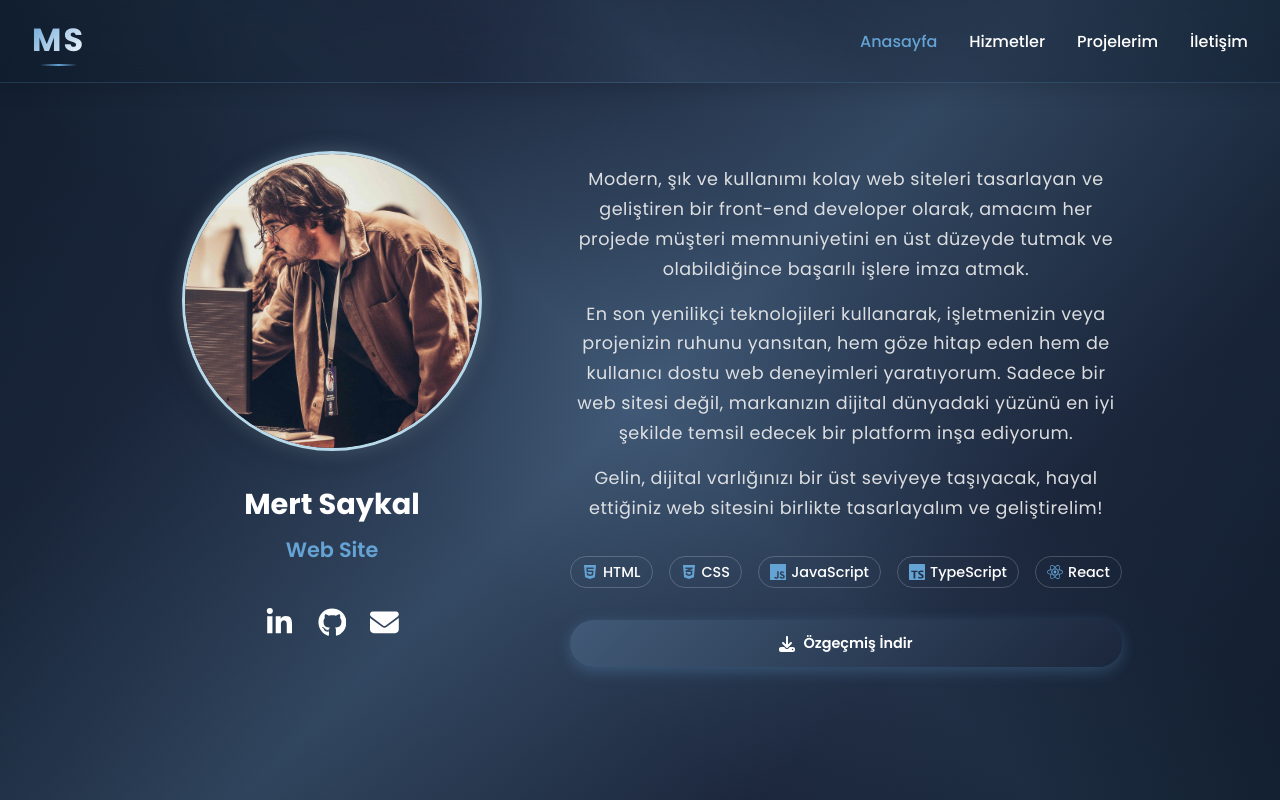
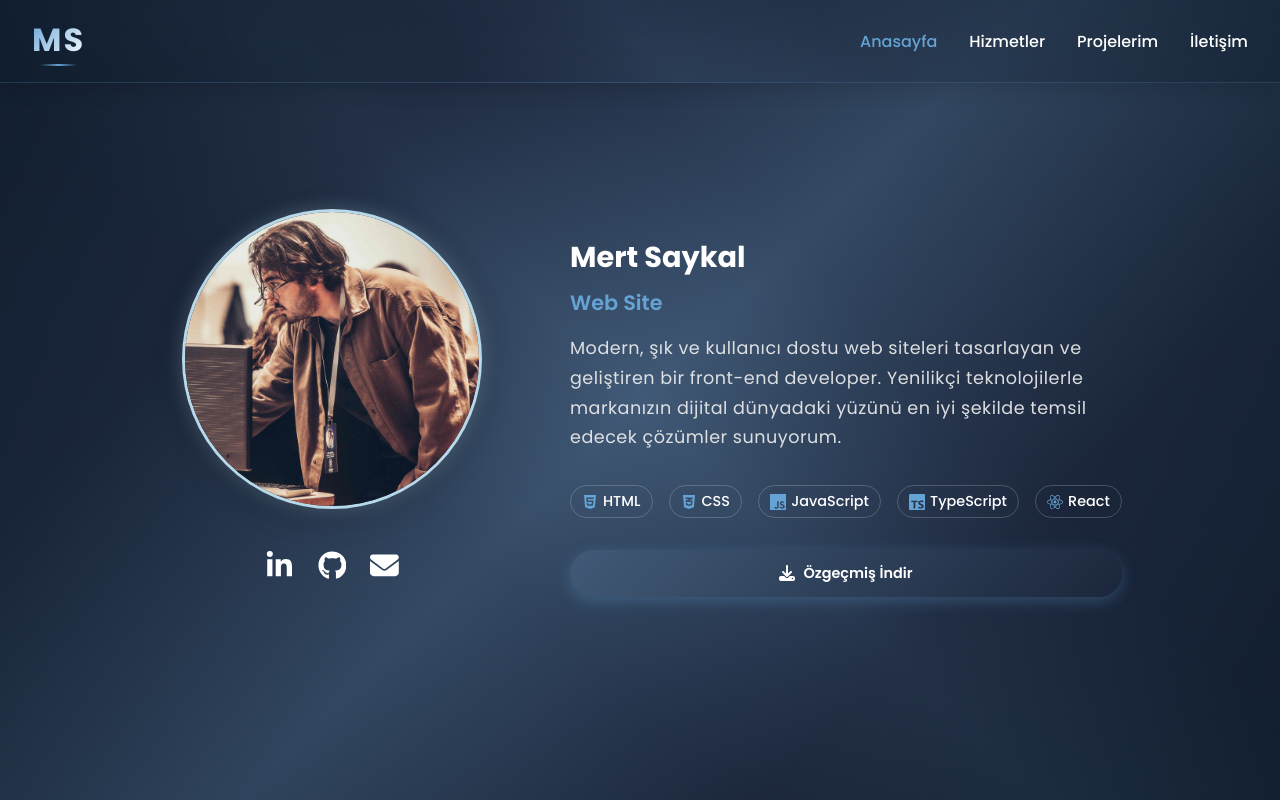
Before and after one commit to riavenn/portfolyo-web, a React (Create React App) app: page / in a window 1280 px wide. Shown: the top 800 px of the page. Built offline with nearby package versions, Linux system fonts and the light colour scheme; the HTML template or start-up script is replaced by a standard one.

Commit message:
Header changes: Profile-title and profile-name have been moved from the left to the right. The description text has been shortened.

```diff
--- a/src/App.css
+++ b/src/App.css
@@ -207,6 +207,7 @@
   line-height: 1.7;
   margin-bottom: 15px;
   color: #f0f0f0;
+  text-align: left;
 }
 
 .admin-loading p {
@@ -698,6 +699,61 @@ body {
   margin-top: 2rem;
 }
 
+.profile-text .profile-name {
+  font-size: 1.8rem;
+  font-weight: 700;
+  margin: 0 0 0.5rem 0;
+  color: #fff;
+  text-align: left;
+  opacity: 0;
+  transform: translateY(20px);
+  animation: slideInFade 0.8s ease-out 0.5s forwards;
+}
+
+.profile-text .profile-title {
+  font-size: 1.3rem;
+  font-weight: 600;
+  margin-bottom: 1rem;
+  color: #65a3d5;
+  text-align: left;
+  opacity: 0;
+  transform: translateY(20px);
+  animation: slideInFade 0.8s ease-out 0.7s forwards;
+}
+
+.profile-text .header-text-content {
+  margin-bottom: 1.5rem;
+  max-width: 100%;
+  display: block;
+  opacity: 0;
+  transform: translateY(20px);
+  animation: fadeInUp 0.8s ease-out 0.6s forwards;
+}
+
+.profile-text .about-me-container {
+  margin-bottom: 1.5rem;
+  max-width: 100%;
+  display: block;
+  opacity: 0;
+  transform: translateY(20px);
+  animation: fadeInUp 0.8s ease-out 0.6s forwards;
+}
+
+.profile-text .header-text-content {
+  margin-left: 0;
+  padding-left: 0;
+  width: 100%;
+}
+
+.profile-text .profile-name,
+.profile-text .profile-title {
+  margin-left: 0;
+  text-align: left;
+  width: 100%;
+  padding-left: 0;
+  margin-right: 0;
+}
+
 /* Profile text animation */
 @keyframes slideInFromRight {
   0% {
--- a/src/App.js
+++ b/src/App.js
@@ -206,11 +206,9 @@ function Header() {
     name: "Mert Saykal",
     title: "Web Tasarımı",
     description1:
-      "Modern, şık ve kullanımı kolay web siteleri tasarlayan ve geliştiren bir front-end developer olarak, amacım her projede müşteri memnuniyetini en üst düzeyde tutmak ve olabildiğince başarılı işlere imza atmak.",
-    description2:
-      "En son yenilikçi teknolojileri kullanarak, işletmenizin veya projenizin ruhunu yansıtan, hem göze hitap eden hem de kullanıcı dostu web deneyimleri yaratıyorum. Sadece bir web sitesi değil, markanızın dijital dünyadaki yüzünü en iyi şekilde temsil edecek bir platform inşa ediyorum.",
-    description3:
-      "Gelin, dijital varlığınızı bir üst seviyeye taşıyacak, hayal ettiğiniz web sitesini birlikte tasarlayalım ve geliştirelim!",
+      "Modern, şık ve kullanıcı dostu web siteleri tasarlayan ve geliştiren bir front-end developer. Yenilikçi teknolojilerle markanızın dijital dünyadaki yüzünü en iyi şekilde temsil edecek çözümler sunuyorum.",
+    description2: "",
+    description3: "",
     profileImage: "/avatar.jpg",
   };
 
@@ -228,10 +226,6 @@ function Header() {
             src={process.env.PUBLIC_URL + headerData.profileImage}
             alt="Profil"
           />
-          <h1 className="profile-name">{headerData.name}</h1>
-          <h2 className="profile-title">
-            <TypeWriter />
-          </h2>
           <div className="social-links">
             <a
               href={socialData.linkedin}
@@ -251,10 +245,16 @@ function Header() {
           </div>
         </div>
         <div className="profile-text">
-          <div className="about-me-container">
-            <p className="about-me">{headerData.description1}</p>
-            <p className="about-me">{headerData.description2}</p>
-            <p className="about-me">{headerData.description3}</p>
+          <div className="header-text-content">
+            <h1 className="profile-name">{headerData.name}</h1>
+            <h2 className="profile-title">
+              <TypeWriter />
+            </h2>
+            <div className="about-me-container">
+              <p className="about-me">{headerData.description1}</p>
+              <p className="about-me">{headerData.description2}</p>
+              <p className="about-me">{headerData.description3}</p>
+            </div>
           </div>
           <div className="header-skills">
             {skills.map((skill, index) => (
```
Also changed, not shown: src/components/AdminPanel.js (+3 -5 lines), 1 other file (tests, documents, lock files or other folders).
